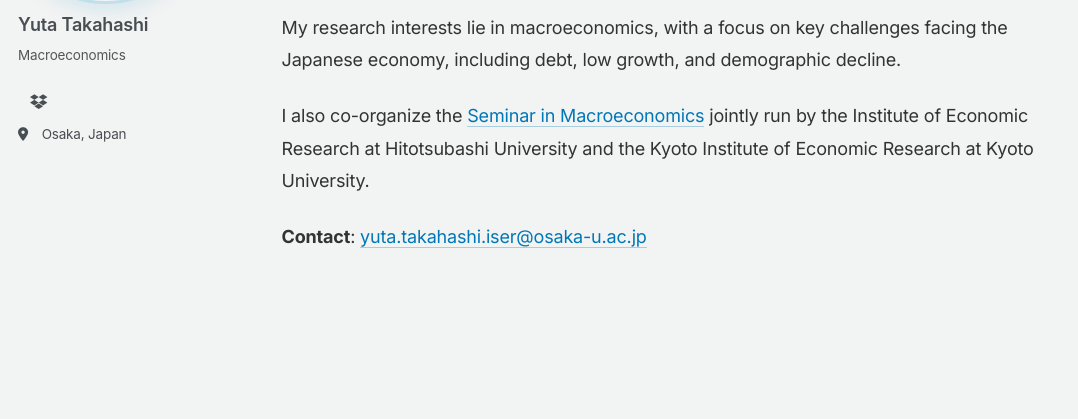
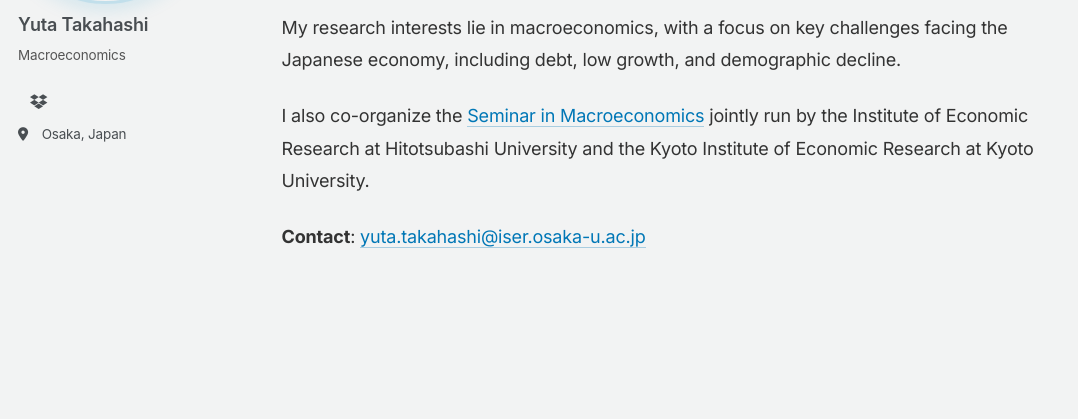
Before and after one commit to yuta-takahashi-1211/yuta-takahashi-1211.github.io, a Jekyll site: the page built from index.md, in a window 1280 px wide. Shown: the part 237-656 px from the top of the page, without its empty margins (0-1078 px from the left). Built offline with Jekyll 4.4.1, drawn with Linux system fonts in a browser that asks for light colours.

```diff
--- a/index.md
+++ b/index.md
@@ -15,4 +15,4 @@ My research interests lie in macroeconomics, with a focus on key challenges faci
 
 I also co-organize the [Seminar in Macroeconomics](https://sites.google.com/view/seminarinmacro/home) jointly run by the Institute of Economic Research at Hitotsubashi University and the Kyoto Institute of Economic Research at Kyoto University.
 
-**Contact**: [yuta.takahashi.iser@osaka-u.ac.jp](mailto:yuta.takahashi.iser@osaka-u.ac.jp)
+**Contact**: [yuta.takahashi@iser.osaka-u.ac.jp](mailto:yuta.takahashi@iser.osaka-u.ac.jp)
```
Also changed, not shown: 1 other file.
